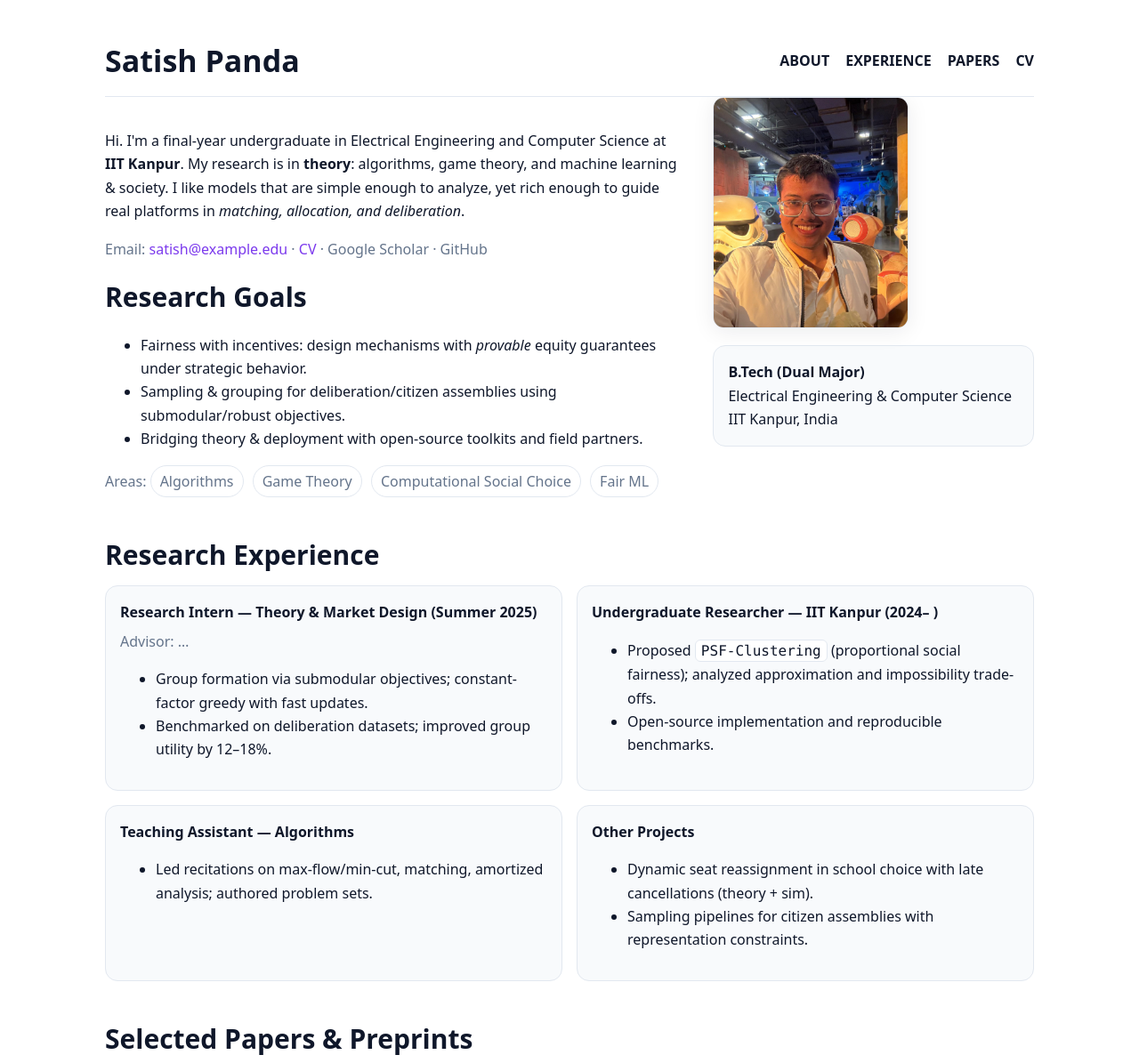
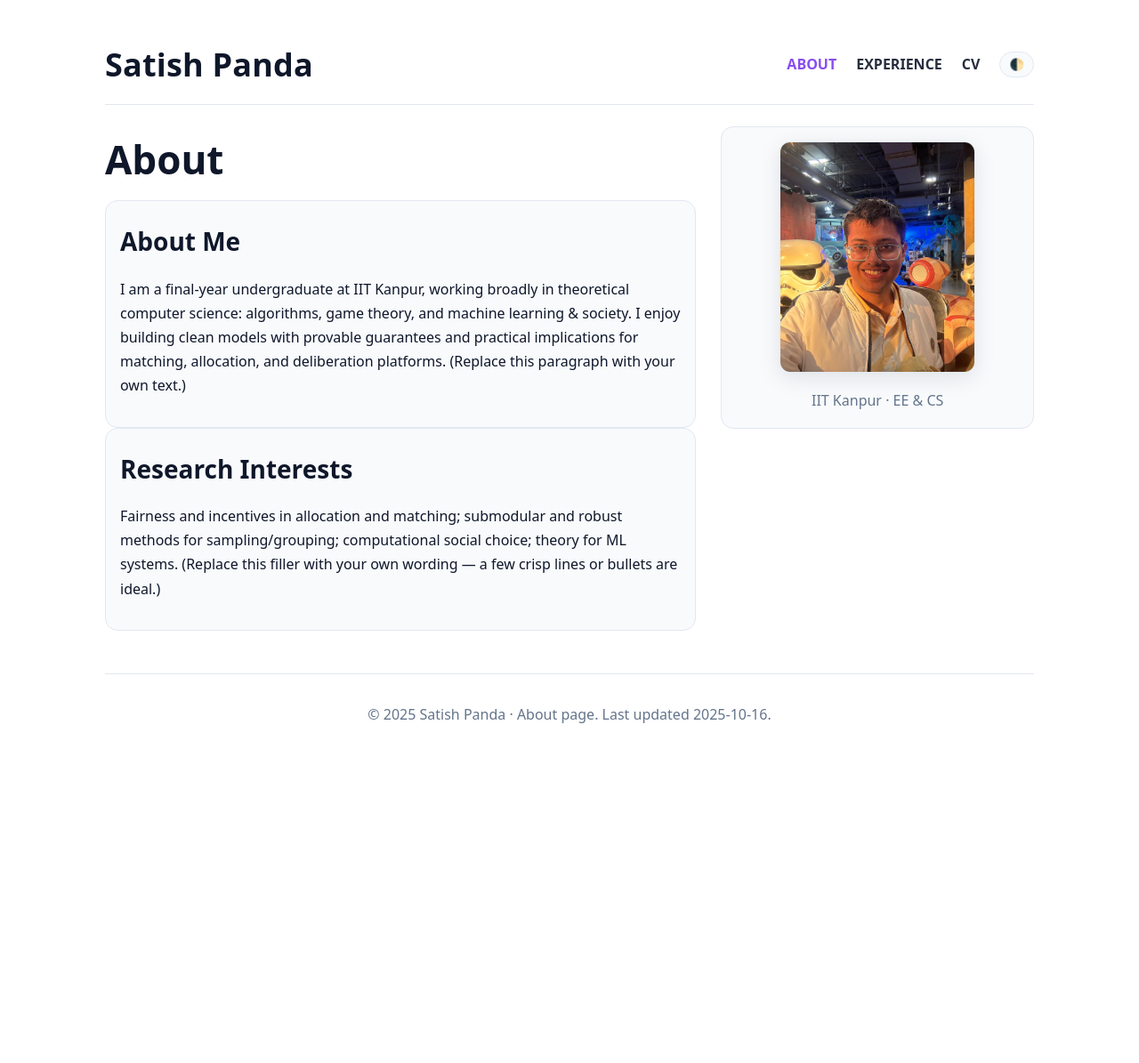
Before and after one commit to Satish-Panda/Satish-Panda.github.io, a plain HTML site: page index.html in a window 1280 px wide. Shown: the top 1195 px of the page at 89% size. After the commit the page ends 877 px from the top, so only its background shows below. Drawn offline with Linux system fonts and the light colour scheme.

Commit message:
Update index.html

```diff
--- a/index.html
+++ b/index.html
@@ -3,150 +3,90 @@
 <head>
   <meta charset="utf-8" />
   <meta name="viewport" content="width=device-width, initial-scale=1" />
-  <title>Satish Panda — Research</title>
-  <meta name="description" content="Satish Panda: Algorithms, Game Theory, and ML & Society. About, research goals, experience, papers, and CV." />
-  <link rel="icon" href="/assets/favicon.png" />
+  <title>Satish Panda — About</title>
+  <meta name="description" content="About · Satish Panda — Algorithms, Game Theory, ML & Society." />
+  <link rel="icon" href="assets/favicon.png" />
   <style>
-    :root { --bg:#fff; --fg:#0f172a; --muted:#64748b; --card:#f8fafc; --border:#e2e8f0; --accent:#7c3aed; --accent-2:#0ea5e9; }
-    @media (prefers-color-scheme: dark) {
-      :root { --bg:#0b0c10; --fg:#e5e7eb; --muted:#9ca3af; --card:#111318; --border:#1f2937; --accent:#a78bfa; --accent-2:#38bdf8; }
+    :root{
+      --bg:#ffffff; --fg:#0f172a; --muted:#64748b; --card:#f8fafc; --border:#e2e8f0; --accent:#7c3aed;
     }
+    @media (prefers-color-scheme: dark){
+      :root{ --bg:#0b0c10; --fg:#e5e7eb; --muted:#9ca3af; --card:#111318; --border:#1f2937; --accent:#a78bfa; }
+    }
+    [data-theme="dark"]{ --bg:#0b0c10; --fg:#e5e7eb; --muted:#9ca3af; --card:#111318; --border:#1f2937; --accent:#a78bfa; }
     *{box-sizing:border-box}
     html,body{height:100%}
-    body{margin:0;background:var(--bg);color:var(--fg);font-family: ui-sans-serif, system-ui, -apple-system, Segoe UI, Roboto, Helvetica, Arial;line-height:1.65}
+    body{margin:0;background:var(--bg);color:var(--fg);font-family:ui-sans-serif,system-ui,-apple-system,Segoe UI,Roboto,Helvetica,Arial;line-height:1.7}
     a{color:var(--accent);text-decoration:none}
     a:hover{text-decoration:underline}
     .container{max-width:1100px;margin:0 auto;padding:28px}
-    header{display:flex;justify-content:space-between;align-items:center;padding:12px 0;position:sticky;top:0;background:color-mix(in srgb, var(--bg) 92%, transparent);backdrop-filter:saturate(180%) blur(8px);border-bottom:1px solid var(--border);z-index:50}
-    .brand{font-weight:800;font-size:clamp(22px,3vw,34px)}
-    nav{display:flex;gap:18px}
-    nav a{font-weight:600;color:var(--fg)}
-    nav a:hover{color:var(--accent)}
+    header{display:flex;align-items:center;justify-content:space-between;padding:14px 0;border-bottom:1px solid var(--border);position:sticky;top:0;background:color-mix(in srgb, var(--bg) 92%, transparent);backdrop-filter:saturate(180%) blur(6px);z-index:50}
+    .brand{font-weight:900;font-size:clamp(22px,3.4vw,36px);letter-spacing:.2px}
+    nav{display:flex;gap:22px;align-items:center}
+    nav a{font-weight:600;color:var(--fg);opacity:.9}
+    nav a.active{color:var(--accent)}
+    .btn{border:1px solid var(--border);padding:6px 10px;border-radius:999px;background:var(--card)}
+    main{padding:24px 0}
     .grid{display:grid;gap:28px}
-    @media(min-width: 960px){.grid-2{grid-template-columns:2fr 1.1fr}}
-    section{padding:20px 0}
-    h1{font-size:clamp(28px,4vw,44px);margin:0 0 6px;font-weight:900}
-    h2{font-size:clamp(18px,2.4vw,30px);margin:0 0 10px}
-    h3{margin:18px 0 8px}
+    @media(min-width: 960px){ .grid-2{grid-template-columns:1.7fr .9fr} }
+    .card{background:var(--card);border:1px solid var(--border);border-radius:14px;padding:16px}
+    h1{margin:0 0 8px;font-size:clamp(26px,3.6vw,44px)}
+    h2{margin:6px 0 12px;font-size:clamp(18px,2.4vw,28px)}
     .muted{color:var(--muted)}
-    .card{background:var(--card);border:1px solid var(--border);border-radius:14px;padding:16px}
-    .pill{display:inline-block;padding:4px 10px;border:1px solid var(--border);border-radius:999px;margin-right:6px;color:var(--muted)}
-    .avatar{width:220px;height:260px;border-radius:12px;object-fit:cover;border:1px solid var(--border);box-shadow:0 4px 24px color-mix(in srgb, var(--fg) 8%, transparent)}
-    .sidebar{position:sticky;top:96px}
-    .grid-cards{display:grid;gap:16px}
-    @media(min-width: 720px){.grid-cards{grid-template-columns:repeat(2,1fr)}}
-    .card h4{margin:0 0 6px}
-    .kbd{font-family: ui-monospace, SFMono-Regular, Menlo, Monaco, Consolas, "Liberation Mono", monospace;background:var(--bg);border:1px solid var(--border);padding:2px 6px;border-radius:6px}
-    footer{padding:32px 0;color:var(--muted);text-align:center;border-top:1px solid var(--border);margin-top:24px}
+    .avatar{width:220px;height:260px;border-radius:12px;object-fit:cover;border:1px solid var(--border);box-shadow:0 6px 24px color-mix(in srgb, var(--fg) 10%, transparent)}
+    footer{padding:32px 0;border-top:1px solid var(--border);color:var(--muted);text-align:center;margin-top:24px}
   </style>
+  <script>
+    // theme toggle + persistence
+    const applyTheme=t=>document.documentElement.setAttribute('data-theme',t);
+    const saved = localStorage.getItem('theme');
+    if(saved) applyTheme(saved);
+    function toggleTheme(){ const cur=document.documentElement.getAttribute('data-theme'); const next = cur==='dark' ? 'light' : 'dark'; applyTheme(next); localStorage.setItem('theme',next); }
+  </script>
 </head>
 <body>
   <div class="container">
     <header>
       <div class="brand">Satish Panda</div>
       <nav>
-        <a href="#about">ABOUT</a>
-        <a href="#experience">EXPERIENCE</a>
-        <a href="#papers">PAPERS</a>
-        <a href="#cv">CV</a>
+        <a class="active" href="#">ABOUT</a>
+        <a href="#" title="Coming soon">EXPERIENCE</a>
+        <a href="#" title="Coming soon">CV</a>
+        <button class="btn" onclick="toggleTheme()" aria-label="Toggle theme">🌓</button>
       </nav>
     </header>
 
-    <main class="grid grid-2" id="about">
+    <main class="grid grid-2">
       <section>
-
-        <p>Hi. I'm a final-year undergraduate in Electrical Engineering and Computer Science at <strong>IIT Kanpur</strong>. My research is in <strong>theory</strong>: algorithms, game theory, and machine learning & society. I like models that are simple enough to analyze, yet rich enough to guide real platforms in <em>matching, allocation, and deliberation</em>.</p>
-        <p class="muted">Email: <a href="mailto:satish@example.edu">satish@example.edu</a> · <a href="#cv">CV</a> · Google Scholar · GitHub</p>
-        <h2>Research Goals</h2>
-        <ul>
-          <li>Fairness with incentives: design mechanisms with <em>provable</em> equity guarantees under strategic behavior.</li>
-          <li>Sampling & grouping for deliberation/citizen assemblies using submodular/robust objectives.</li>
-          <li>Bridging theory & deployment with open-source toolkits and field partners.</li>
-        </ul>
-        <div class="muted" style="margin-top:8px">
-          Areas: <span class="pill">Algorithms</span> <span class="pill">Game Theory</span> <span class="pill">Computational Social Choice</span> <span class="pill">Fair ML</span>
-        </div>
+        <h1>About</h1>
+        <article class="card">
+          <h2>About Me</h2>
+          <p>
+            I am a final‑year undergraduate at IIT Kanpur, working broadly in theoretical computer science: algorithms, game theory, and machine learning & society. I enjoy building clean models with provable guarantees and practical implications for matching, allocation, and deliberation platforms. (Replace this paragraph with your own text.)
+          </p>
+        </article>
+        <article class="card">
+          <h2>Research Interests</h2>
+          <p>
+            Fairness and incentives in allocation and matching; submodular and robust methods for sampling/grouping; computational social choice; theory for ML systems. (Replace this filler with your own wording — a few crisp lines or bullets are ideal.)
+          </p>
+        </article>
       </section>
-      <aside class="sidebar">
-        <img src="/assets/profile.jpg" alt="Portrait of Satish Panda" class="avatar" />
-        <div class="card" style="margin-top:12px">
-          <strong>B.Tech (Dual Major)</strong><br/>
-          Electrical Engineering & Computer Science<br/>
-          IIT Kanpur, India
+      <aside>
+        <div class="card" style="text-align:center">
+          <img src="assets/profile.jpg" class="avatar" alt="Portrait of Satish Panda" />
+          <div class="muted" style="margin-top:10px">IIT Kanpur · EE & CS</div>
         </div>
       </aside>
     </main>
 
-    <section id="experience">
-      <h2>Research Experience</h2>
-      <div class="grid-cards">
-        <div class="card">
-          <h4>Research Intern — Theory & Market Design (Summer 2025)</h4>
-          <div class="muted">Advisor: …</div>
-          <ul>
-            <li>Group formation via submodular objectives; constant-factor greedy with fast updates.</li>
-            <li>Benchmarked on deliberation datasets; improved group utility by 12–18%.</li>
-          </ul>
-        </div>
-        <div class="card">
-          <h4>Undergraduate Researcher — IIT Kanpur (2024– )</h4>
-          <ul>
-            <li>Proposed <span class="kbd">PSF-Clustering</span> (proportional social fairness); analyzed approximation and impossibility trade-offs.</li>
-            <li>Open-source implementation and reproducible benchmarks.</li>
-          </ul>
-        </div>
-        <div class="card">
-          <h4>Teaching Assistant — Algorithms</h4>
-          <ul>
-            <li>Led recitations on max-flow/min-cut, matching, amortized analysis; authored problem sets.</li>
-          </ul>
-        </div>
-        <div class="card">
-          <h4>Other Projects</h4>
-          <ul>
-            <li>Dynamic seat reassignment in school choice with late cancellations (theory + sim).</li>
-            <li>Sampling pipelines for citizen assemblies with representation constraints.</li>
-          </ul>
-        </div>
-      </div>
-    </section>
-
-    <section id="papers">
-      <h2>Selected Papers & Preprints</h2>
-      <ol>
-        <li><strong>Proportional Social Fairness in Clustering</strong> — S. Panda, … <em>Preprint</em>, 2025. [<a href="#">PDF</a>] [<a href="#">Code</a>]</li>
-        <li><strong>City Sampling for Citizens’ Assemblies</strong> — … <em>Working Paper</em>, 2025. [<a href="#">PDF</a>]</li>
-        <li><strong>Dynamic Matching in School Choice</strong> — … <em>Under Review</em>, 2024. [<a href="#">PDF</a>]</li>
-      </ol>
-    </section>
-
-    <section id="cv">
-      <h2>CV</h2>
-      <p>Download: <a href="/assets/Satish_Panda_CV.pdf" download>Satish_Panda_CV.pdf</a></p>
-      <div class="grid" style="gap:14px">
-        <div class="card">
-          <h3>Education</h3>
-          <ul>
-            <li>IIT Kanpur — B.Tech (EE) & B.S. (CS) — 2021–2025</li>
-          </ul>
-        </div>
-        <div class="card">
-          <h3>Skills</h3>
-          <div class="pill">Algorithm Design</div>
-          <div class="pill">Mechanism Design</div>
-          <div class="pill">Python</div>
-          <div class="pill">C++</div>
-        </div>
-      </div>
-    </section>
-
     <footer>
-      © <span id="year"></span> Satish Panda · Built for GitHub Pages (no framework). Last updated: <span id="updated"></span>
+      © <span id="year"></span> Satish Panda · About page. Last updated <span id="updated"></span>.
     </footer>
   </div>
   <script>
-    document.getElementById('year').textContent = new Date().getFullYear();
-    document.getElementById('updated').textContent = new Date().toISOString().slice(0,10);
+    document.getElementById('year').textContent=new Date().getFullYear();
+    document.getElementById('updated').textContent=new Date().toISOString().slice(0,10);
   </script>
 </body>
 </html>
```
